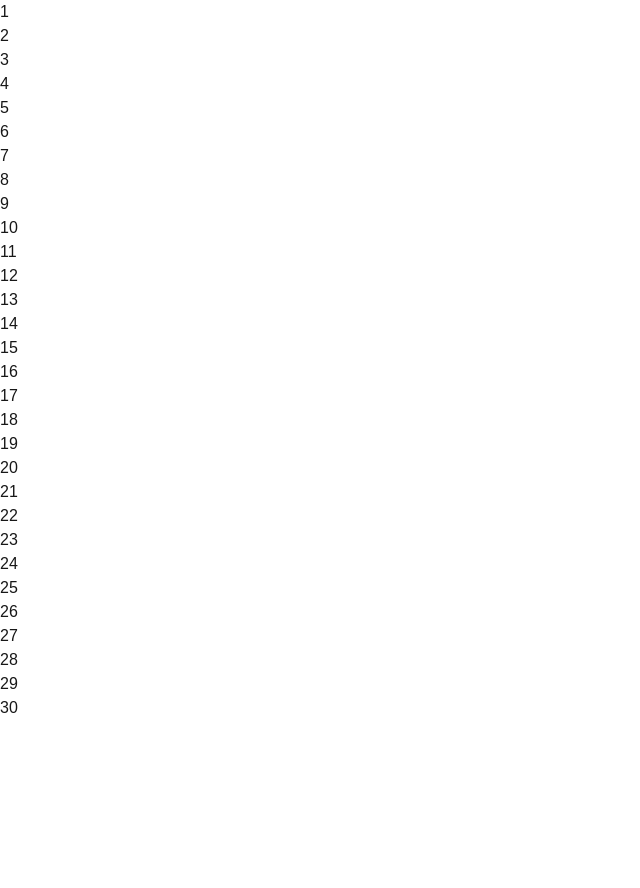
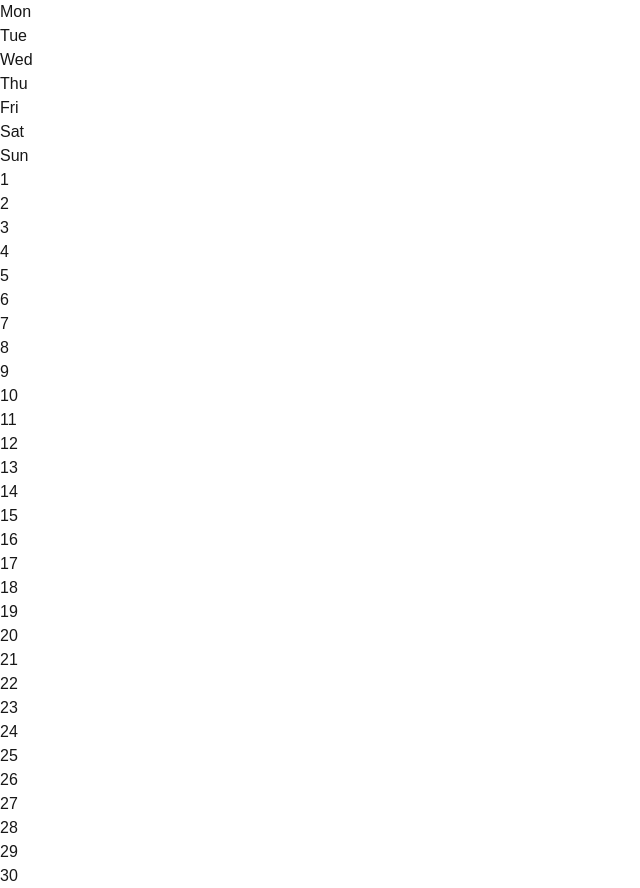
Before and after one commit to Techoplite/arete, a Next.js app: page / in a window 1280 px wide. Shown: the whole page, without its empty margins (0-640 px from the left). Before the commit the page ends 800 px from the top, so only its background shows below. Built offline with nearby package versions, Linux system fonts and the light colour scheme.

Commit message:
Add and style days names

```diff
--- a/src/components/Calendar/Calendar.tsx
+++ b/src/components/Calendar/Calendar.tsx
@@ -2,6 +2,7 @@
 
 import { useEffect, useState } from "react";
 import getDaysInCurrentMonth from "@/utils/getDaysInCurrentMonth";
+import getDaysOfTheWeekNames from "@/utils/getDaysOfTheWeekNames";
 
 export default function Calendar() {
   const [days, setDays] = useState<
@@ -12,13 +13,23 @@ export default function Calendar() {
     }[]
   >([]);
 
+  const [daysNames, setDaysNames] = useState<string[]>([]);
+
   useEffect(() => {
     // Fetch the days in the current month when the component mounts
     const daysInMonth = getDaysInCurrentMonth();
     setDays(daysInMonth);
+    const weekDaysNames = getDaysOfTheWeekNames(true);
+    setDaysNames(weekDaysNames);
   }, []);
 
   return (
+    <>
+      <div className='grid grid-cols-7 text-center mt-2.5'>
+        {daysNames.map((dayName) => (
+          <div key={dayName}>{dayName}</div>
+        ))}
+      </div>
       <ul className="grid grid-cols-7">
         {days.map((day) => (
           <li key={day.number} className="flex flex-col my-2">
@@ -28,5 +39,6 @@ export default function Calendar() {
           </li>
         ))}
       </ul>
+    </>
   );
 }
--- a/src/utils/getDaysInCurrentMonth.ts
+++ b/src/utils/getDaysInCurrentMonth.ts
@@ -33,7 +33,3 @@ export default function getDaysInCurrentMonth(): {
 
   return daysInMonth;
 }
-
-// Example usage:
-const days = getDaysInCurrentMonth();
-console.log(days);
--- /dev/null
+++ b/src/utils/getDaysOfTheWeekNames.ts
@@ -0,0 +1,12 @@
+export default function getDaysOfTheWeekNames(short: boolean = false, locale: string = "en-GB"): string[] {
+    const days = [];
+    const baseDate = new Date(Date.UTC(2024, 0, 8)); // A known Monday (adjust if needed)
+
+    for (let i = 0; i < 7; i++) {
+      const day = new Date(baseDate);
+      day.setDate(baseDate.getDate() + i);
+      days.push(day.toLocaleDateString(locale, { weekday: short ? "short" : "long" }));
+    }
+
+    return days;
+  }
```
Lines whose indentation alone changed are shown as unchanged.
